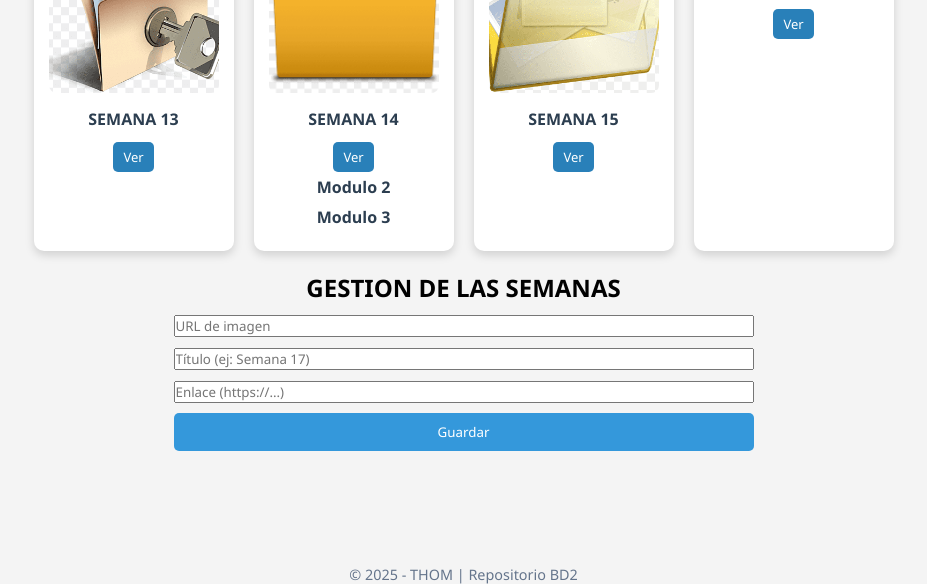
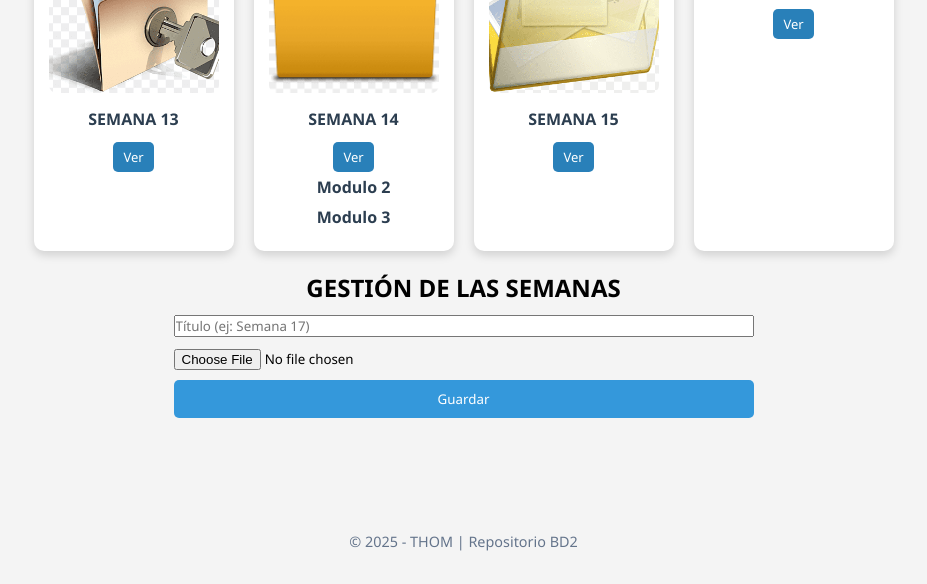
Before and after one commit to Thomas-bye/SiteAzure, a plain HTML site: page index.html in a window 1280 px wide. Shown: the part 2491-3075 px from the top of the page, without its empty margins (277-1204 px from the left). After the commit the page ends 3042 px from the top, so only its background shows below. Drawn offline with Linux system fonts and the light colour scheme.

Commit message:
Update index.html

```diff
--- a/index.html
+++ b/index.html
@@ -131,24 +131,21 @@
         </div>
     </div>
   </section>
-     <section id="gestion">
-       <h2>GESTION DE LAS SEMANAS</h2>
+    <section id="gestion">
+  <h2>GESTIÓN DE LAS SEMANAS</h2>
   <div style="max-width: 600px; margin: auto; padding: 10px;">
     <form id="formulario">
       <input type="hidden" id="indice">
-      <input type="text" id="imagen" placeholder="URL de imagen" required style="width: 100%; margin-bottom: 10px;">
       <input type="text" id="titulo" placeholder="Título (ej: Semana 17)" required style="width: 100%; margin-bottom: 10px;">
-      <input type="text" id="link" placeholder="Enlace (https://...)" required style="width: 100%; margin-bottom: 10px;">
+      <input type="file" id="archivo" accept=".pdf,.doc,.docx,.ppt,.pptx,.png,.jpg,.jpeg" required style="width: 100%; margin-bottom: 10px;">
       <button type="submit" style="width: 100%; background-color: #3498db; color: white; padding: 10px; border: none; border-radius: 5px;">Guardar</button>
     </form>
   </div>
 
-  <div class="contenedor-tareas" id="gestion">
+  <div class="contenedor-tareas" id="lista-tareas">
     <!-- Las tareas gestionadas aparecerán aquí -->
-
   </div>
-
-     </section>
+</section>
 
     <script src="Script.js"></script>
       <footer>
```
